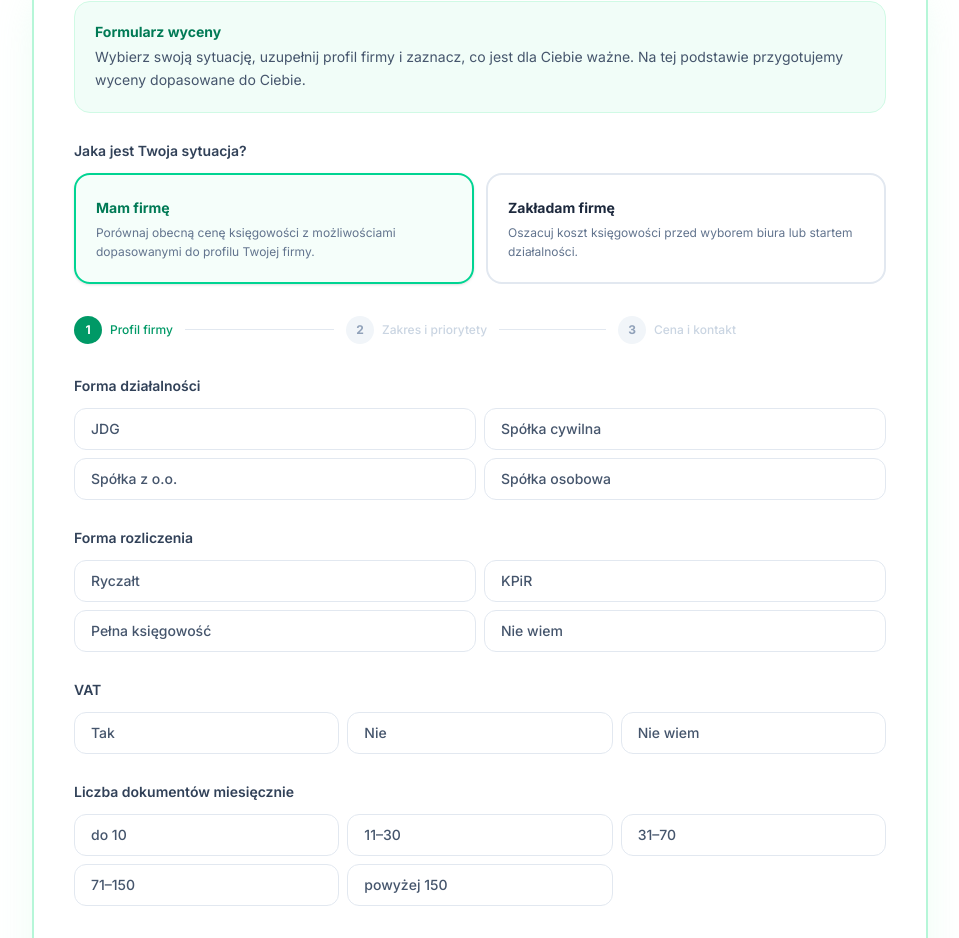
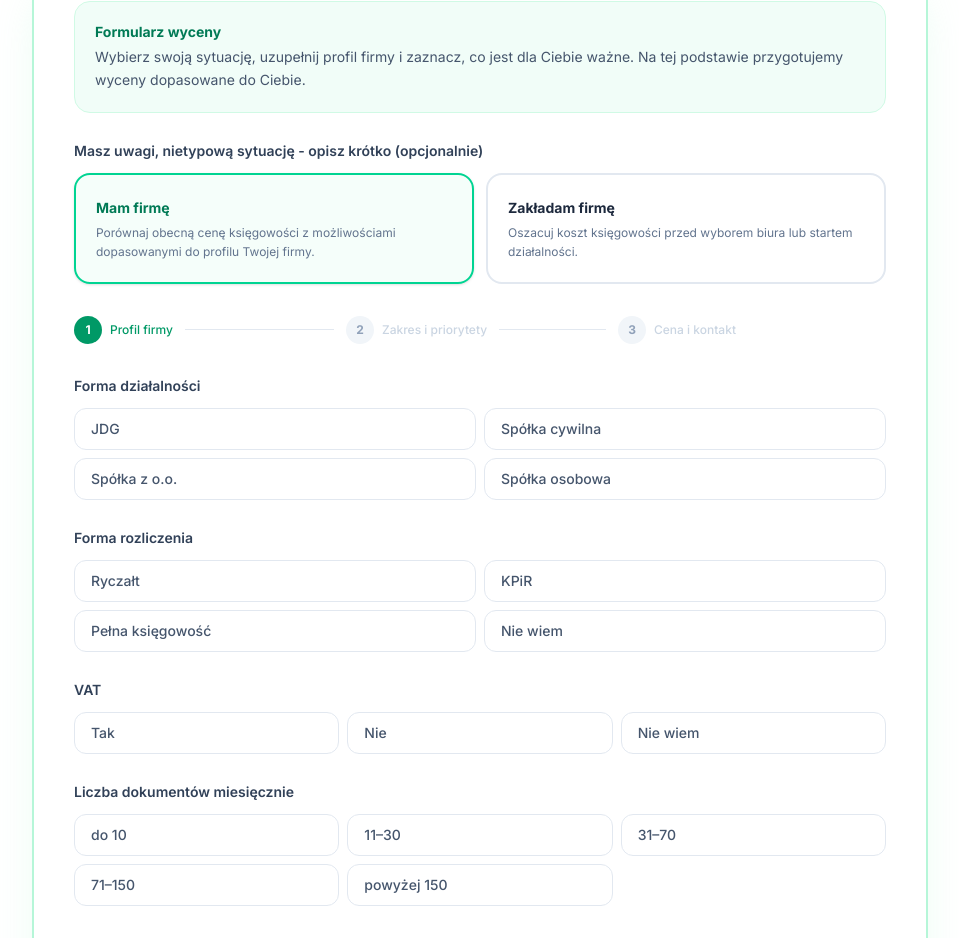
Before and after one commit to krzysztofwycenksiegowosc-star/wycen-ksiegowosc, a React (Vite) app: page / in a window 1280 px wide. Shown: the part 1203-2141 px from the top of the page, without its empty margins (160-1119 px from the left). Built offline with nearby package versions, Linux system fonts and the light colour scheme.

Commit message:
Popraw komunikat po wysłaniu formularza

```diff
--- a/src/components/EstimationForm.tsx
+++ b/src/components/EstimationForm.tsx
@@ -275,10 +275,12 @@ export function EstimationForm() {
                 <CheckCircle2 size={32} className="text-emerald-600" />
               </div>
               <h3 className="text-xl font-bold text-slate-900 mb-3">Dziękujemy!</h3>
-              <p className="text-slate-500 leading-relaxed max-w-md mx-auto">
-                Przygotujemy punkt odniesienia na podstawie Twojego profilu i priorytetów. Otrzymasz
-                informacje potrzebne do decyzji — bez lawiny telefonów.
-              </p>
+              <div className="text-slate-500 leading-relaxed max-w-md mx-auto space-y-3">
+                <p>Dziękujemy. Gromadzimy i sprawdzamy wyceny dla Ciebie.</p>
+                <p>Dopasujemy je do Twojej działalności i priorytetów.</p>
+                <p>Otrzymasz je mailem z adresu <span className="font-semibold text-slate-700">twojawycena@wycenksiegowosc.pl</span>.</p>
+                <p>Sprawdź też folder Oferty, Inne lub Spam.</p>
+              </div>
             </div>
           ) : (
             <div className="relative overflow-hidden bg-white rounded-[2rem] border-2 border-emerald-200/80 shadow-2xl shadow-emerald-100/60 p-6 md:p-10">
@@ -296,7 +298,7 @@ export function EstimationForm() {
 
               {/* ── Mode selector ── */}
               <div className="mb-8">
-                <label className="block text-sm font-semibold text-slate-700 mb-3">Jaka jest Twoja sytuacja?</label>
+                <label className="block text-sm font-semibold text-slate-700 mb-3">Masz uwagi, nietypową sytuację - opisz krótko (opcjonalnie)</label>
                 <div className="grid grid-cols-1 sm:grid-cols-2 gap-3">
                   {([
                     { m: 'existing' as Mode, title: 'Mam firmę', desc: 'Porównaj obecną cenę księgowości z możliwościami dopasowanymi do profilu Twojej firmy.' },
@@ -538,7 +540,7 @@ export function EstimationForm() {
                   </div>
 
                   <div>
-                    <label className="block text-sm font-semibold text-slate-700 mb-2">Jaka jest Twoja sytuacja?</label>
+                    <label className="block text-sm font-semibold text-slate-700 mb-2">Masz uwagi, nietypową sytuację - opisz krótko (opcjonalnie)</label>
                     <textarea
                       name="message"
                       value={message}
```
